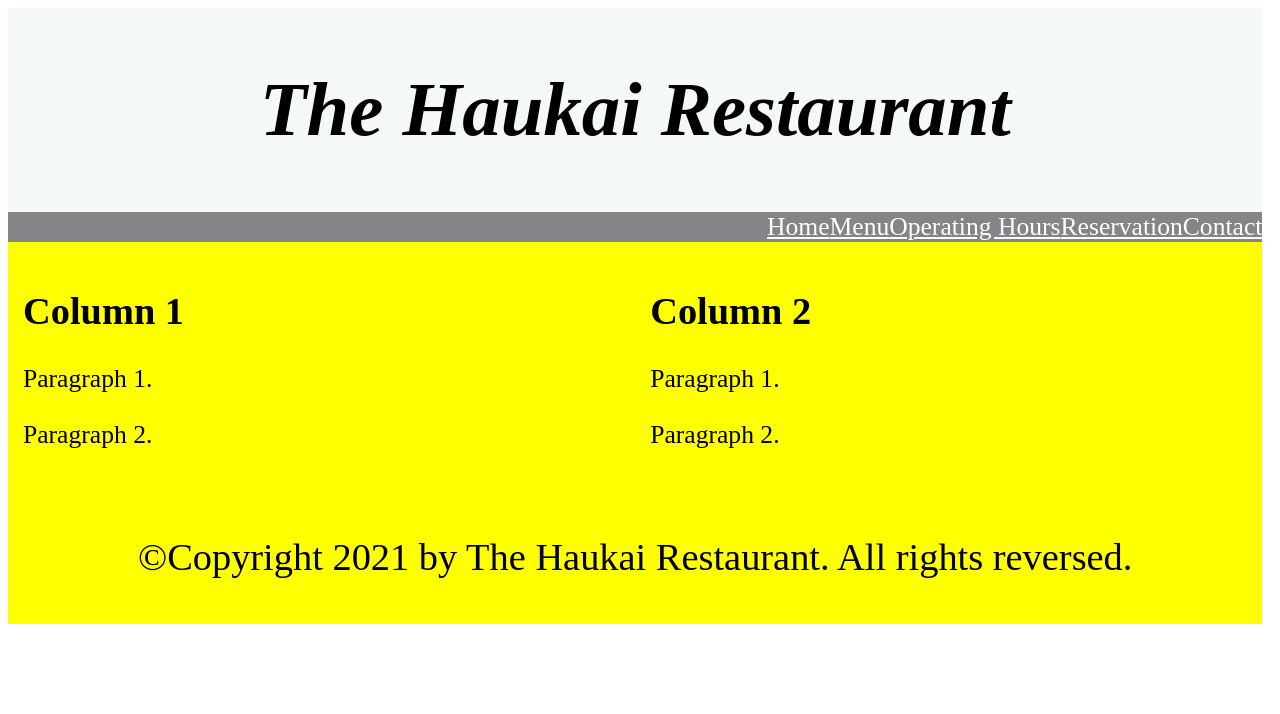
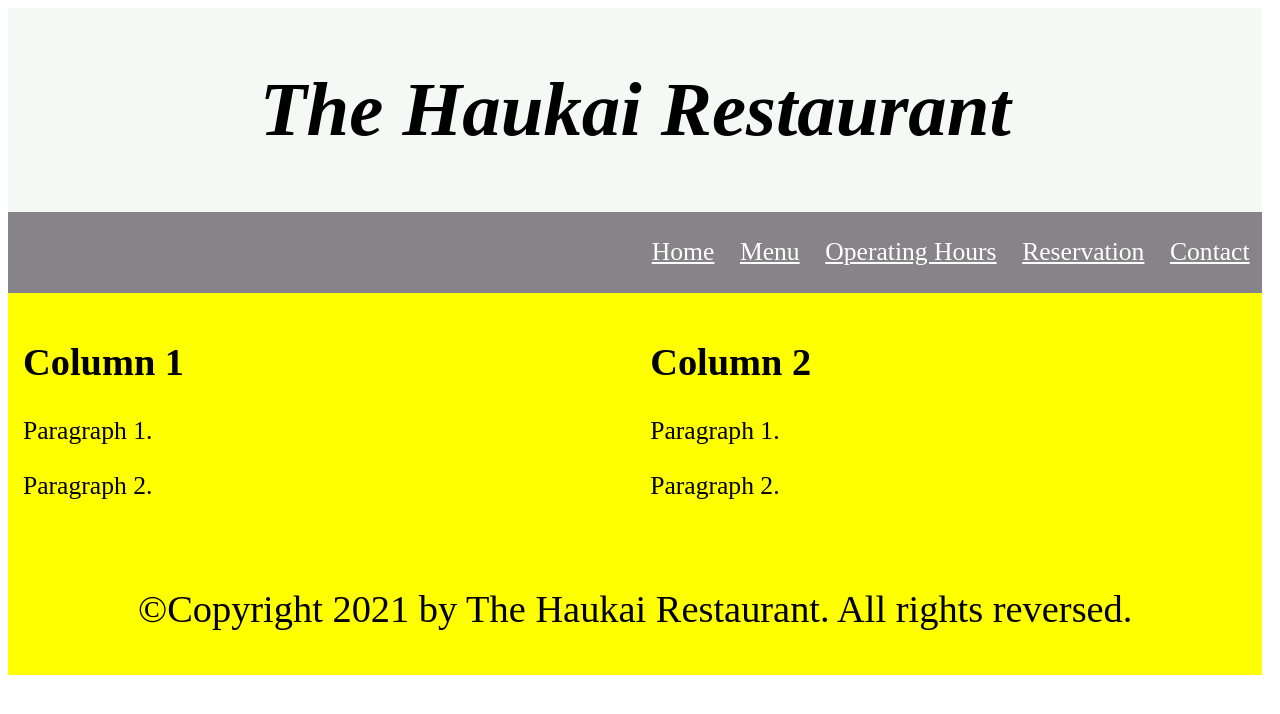
Before and after one commit to danielchan0812/Haukai, a plain HTML site: page index.html in a window 1280 px wide. Drawn offline with Linux system fonts and the light colour scheme.

Commit message:
nav padding

```diff
--- a/styles/styles.css
+++ b/styles/styles.css
@@ -28,7 +28,7 @@ body {
     display: block;
     color: white;
     text-align: center;
-    padding: 1.5vw,1vw;
+    padding: 2vw 1vw;
 }
 /* Create two equal columns that float next to each other */
 .column {
```
